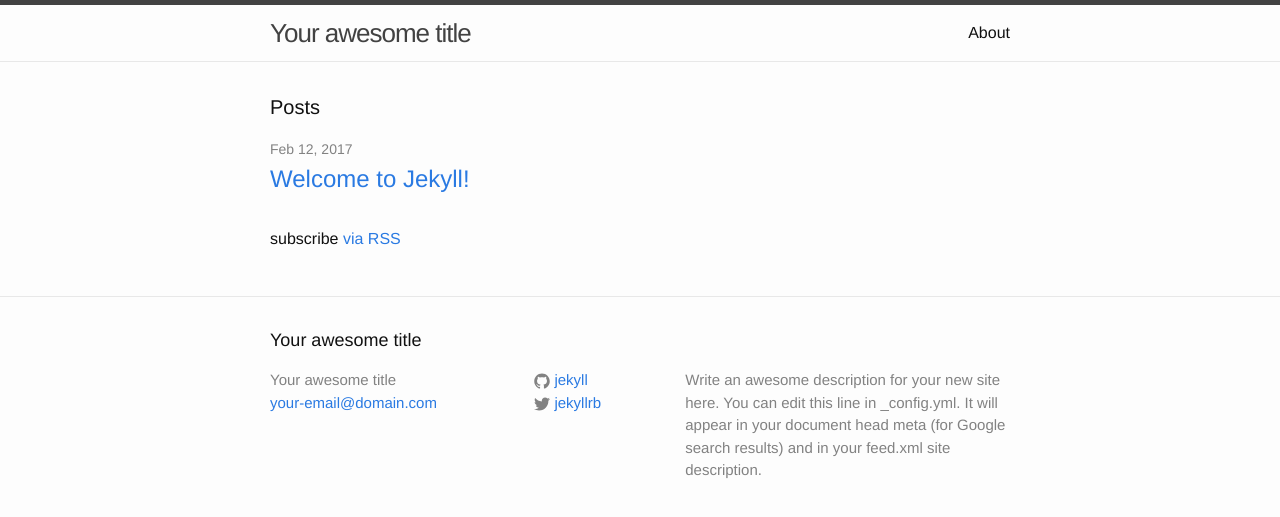
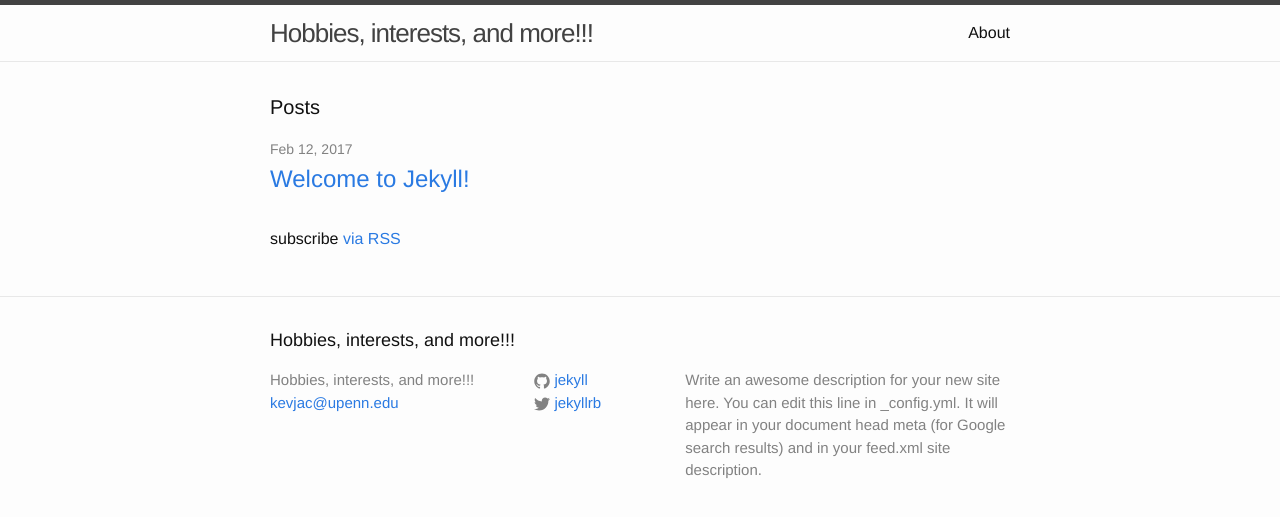
Before and after one commit to kevjac/kevjac.github.io, a Jekyll site: the page built from index.html, in a window 1280 px wide. Shown: the top 517 px of the page. Built offline with Jekyll 4.4.1, drawn with Linux system fonts in a browser that asks for light colours.

Commit message:
Update _config.yml

```diff
--- a/_config.yml
+++ b/_config.yml
@@ -6,8 +6,8 @@
 # 'jekyll serve'. If you change this file, please restart the server process.
 
 # Site settings
-title: Your awesome title
-email: your-email@domain.com
+title: Hobbies, interests, and more!!!
+email: kevjac@upenn.edu
 description: > # this means to ignore newlines until "baseurl:"
   Write an awesome description for your new site here. You can edit this
   line in _config.yml. It will appear in your document head meta (for
```
